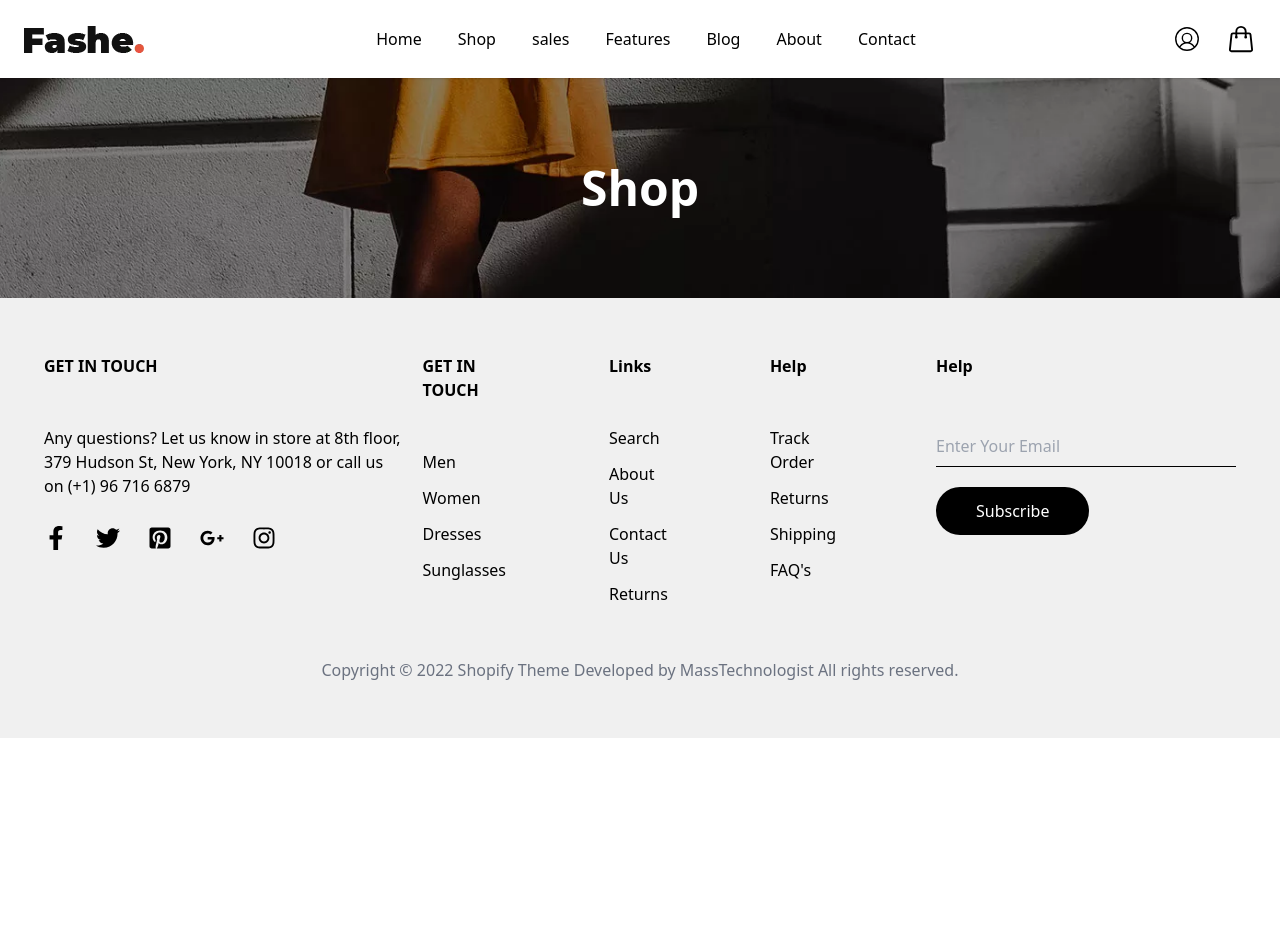
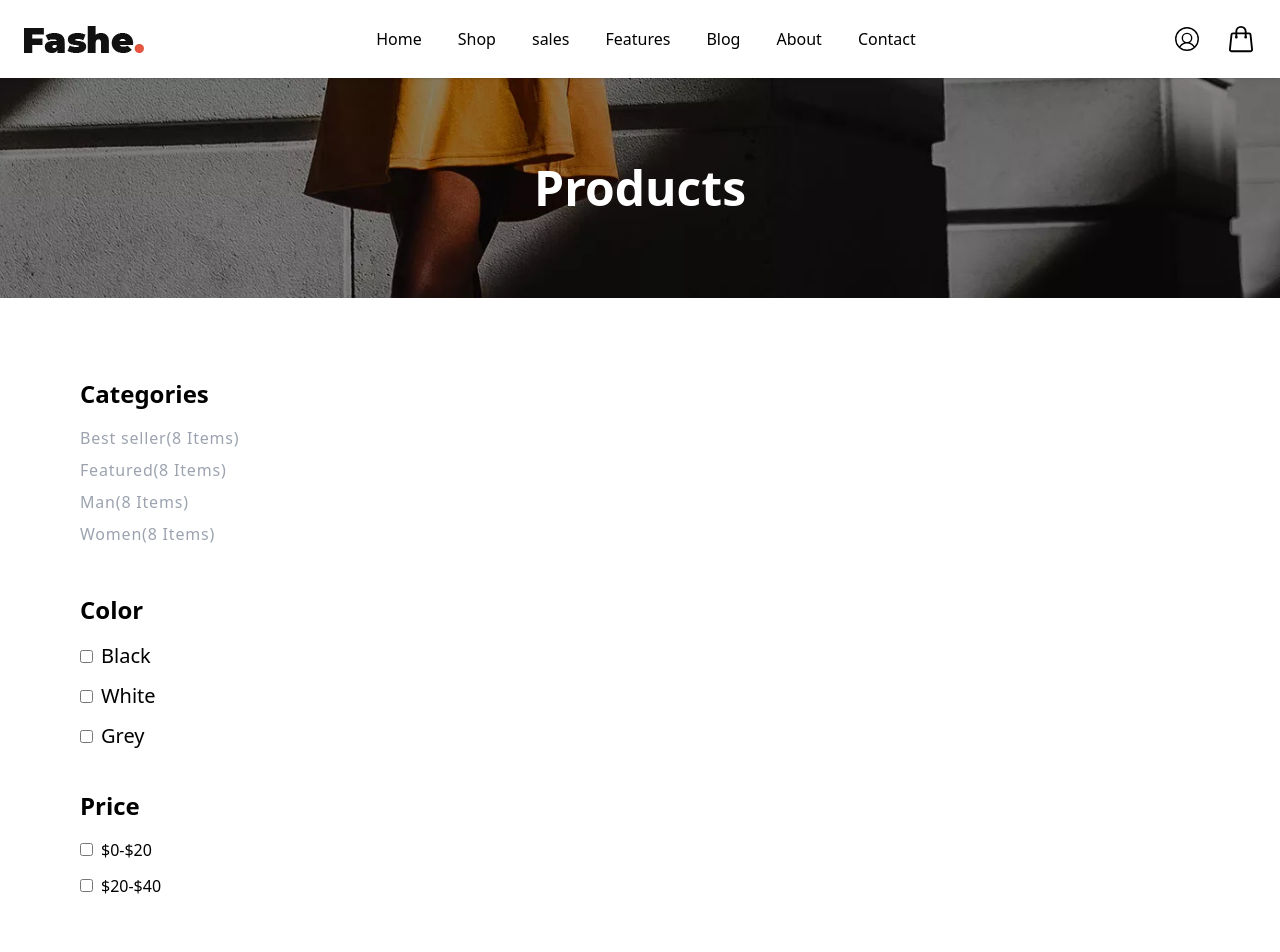
Before and after one commit to Adamelbouchiri/react-final-project-adam-el-bouchiri, a React (Create React App) app: page /shop in a window 1280 px wide. Shown: the top 952 px of the page. Before the commit the page ends 800 px from the top, so only its background shows below. Built offline with nearby package versions, Linux system fonts and the light colour scheme.

Commit message:
adding-side-filter-elements

```diff
--- a/src/pages/shop/shop.jsx
+++ b/src/pages/shop/shop.jsx
@@ -4,7 +4,65 @@ export const Shop = () => {
   return (
     <div>
       <div className="flex blog bg-cover bg-center text-white font-extrabold text-5xl justify-center items-center h-[220px] bg-blue-50">
-        <div>Shop</div>
+        <div>Products</div>
+      </div>
+
+      <div className="p-20 flex">
+        <div>
+          <div className="pb-10">
+            <h1 className="text-2xl font-bold pb-4">Categories</h1>
+            <span className="block tracking-wider text-gray-400 cursor-pointer pb-2">
+              Best seller(8 Items)
+            </span>
+            <span className="block tracking-wider text-gray-400 cursor-pointer pb-2">
+              Featured(8 Items)
+            </span>
+            <span className="block tracking-wider text-gray-400 cursor-pointer pb-2">
+              Man(8 Items)
+            </span>
+            <span className="block tracking-wider text-gray-400 cursor-pointer pb-2">
+              Women(8 Items)
+            </span>
+          </div>
+
+          <div className="pb-10">
+            <h1 className="text-2xl font-bold pb-4">Color</h1>
+            <div className="mb-3">
+              <input type="checkbox" name="" id="black" />
+              <label className="ps-2 text-xl" htmlFor="black">
+                Black
+              </label>
+            </div>
+            <div className="mb-3">
+              <input type="checkbox" name="" id="white" />
+              <label className="ps-2 text-xl" htmlFor="white">
+                White
+              </label>
+            </div>
+            <div>
+              <input type="checkbox" name="" id="grey" />
+              <label className="ps-2 text-xl" htmlFor="grey">
+                Grey
+              </label>
+            </div>
+          </div>
+
+          <div className="">
+          <h1 className="text-2xl font-bold pb-4">Price</h1>
+            <div className="mb-3">
+              <input type="checkbox" name="" id="0-20" />
+              <label className="ps-2 text-l" htmlFor="0-20">
+                $0-$20
+              </label>
+            </div>
+            <div className="mb-3">
+              <input type="checkbox" name="" id="20-40" />
+              <label className="ps-2 text-l" htmlFor="20-40">
+                $20-$40
+              </label>
+            </div>
+          </div>
+        </div>
       </div>
     </div>
   );
```
Also changed, not shown: src/assets/images/check.png (added), src/index.css (line endings or trailing spaces).
